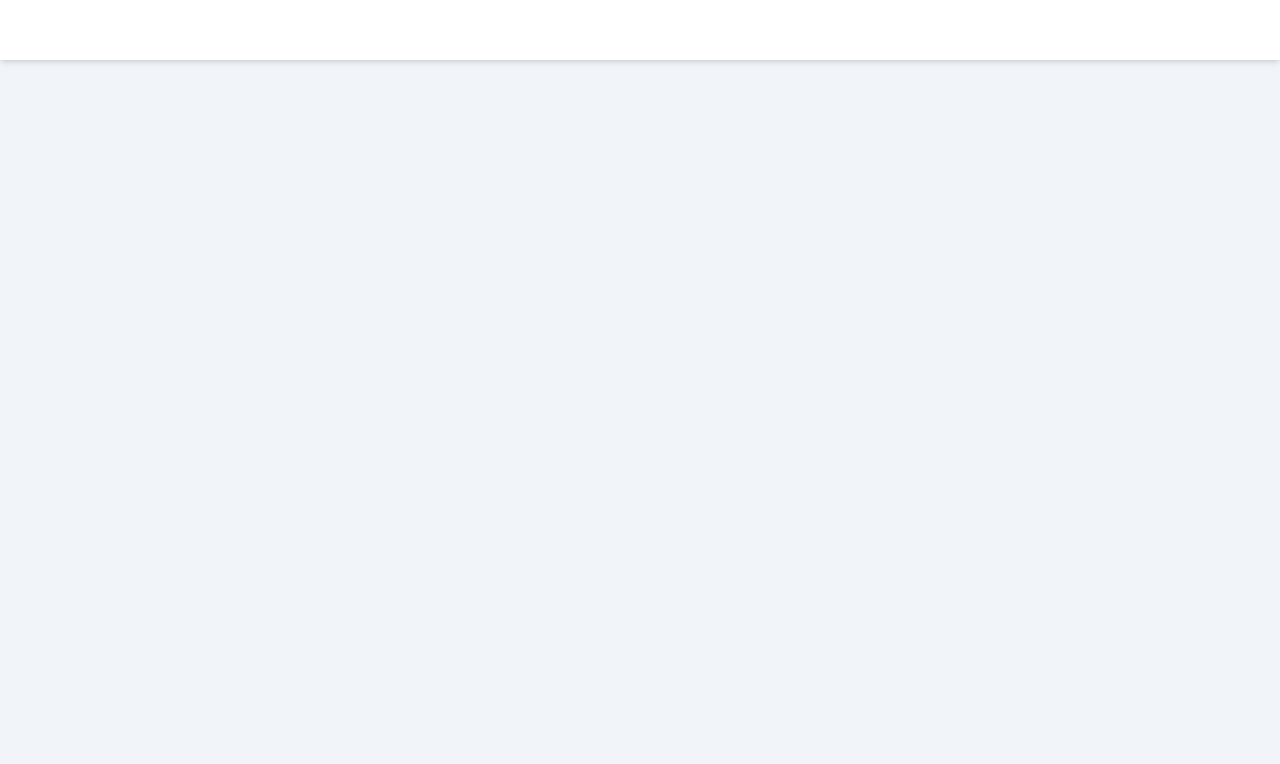
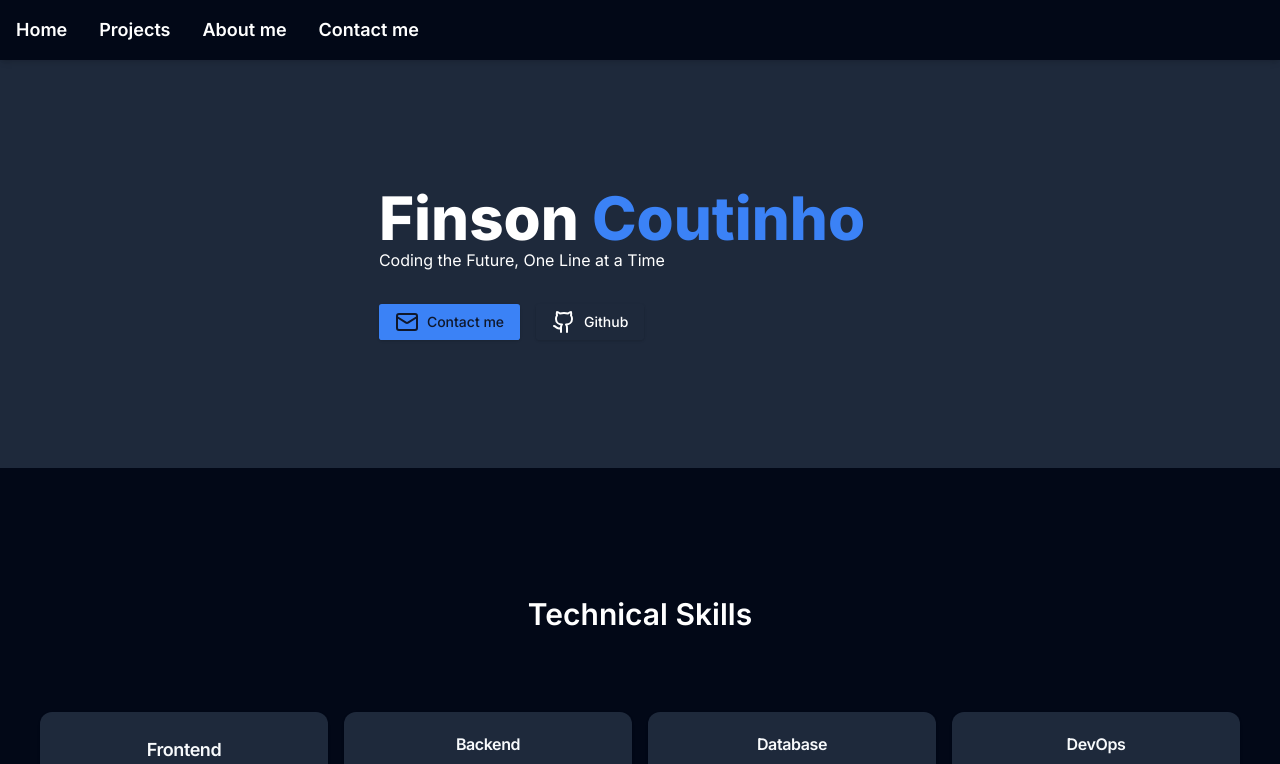
Before and after one commit to finsoncoutinho/portfolio, a Next.js app: page / in a window 1280 px wide. Shown: the top 764 px of the page. Built offline with nearby package versions, Linux system fonts and the light colour scheme.

Commit message:
feat: updated page

```diff
--- a/src/app/page.tsx
+++ b/src/app/page.tsx
@@ -1,10 +1,13 @@
 import Header from '@/components/Header'
-import Image from 'next/image'
+import HeroSection from '@/components/HeroSection'
+import SkillsSection from '@/components/SkillsSection'
 
 export default function Home() {
   return (
-    <main className='bg-accent min-h-screen '>
+    <main className='bg-accent min-h-screen dark '>
       <Header />
+      <HeroSection />
+      <SkillsSection />
     </main>
   )
 }
```
